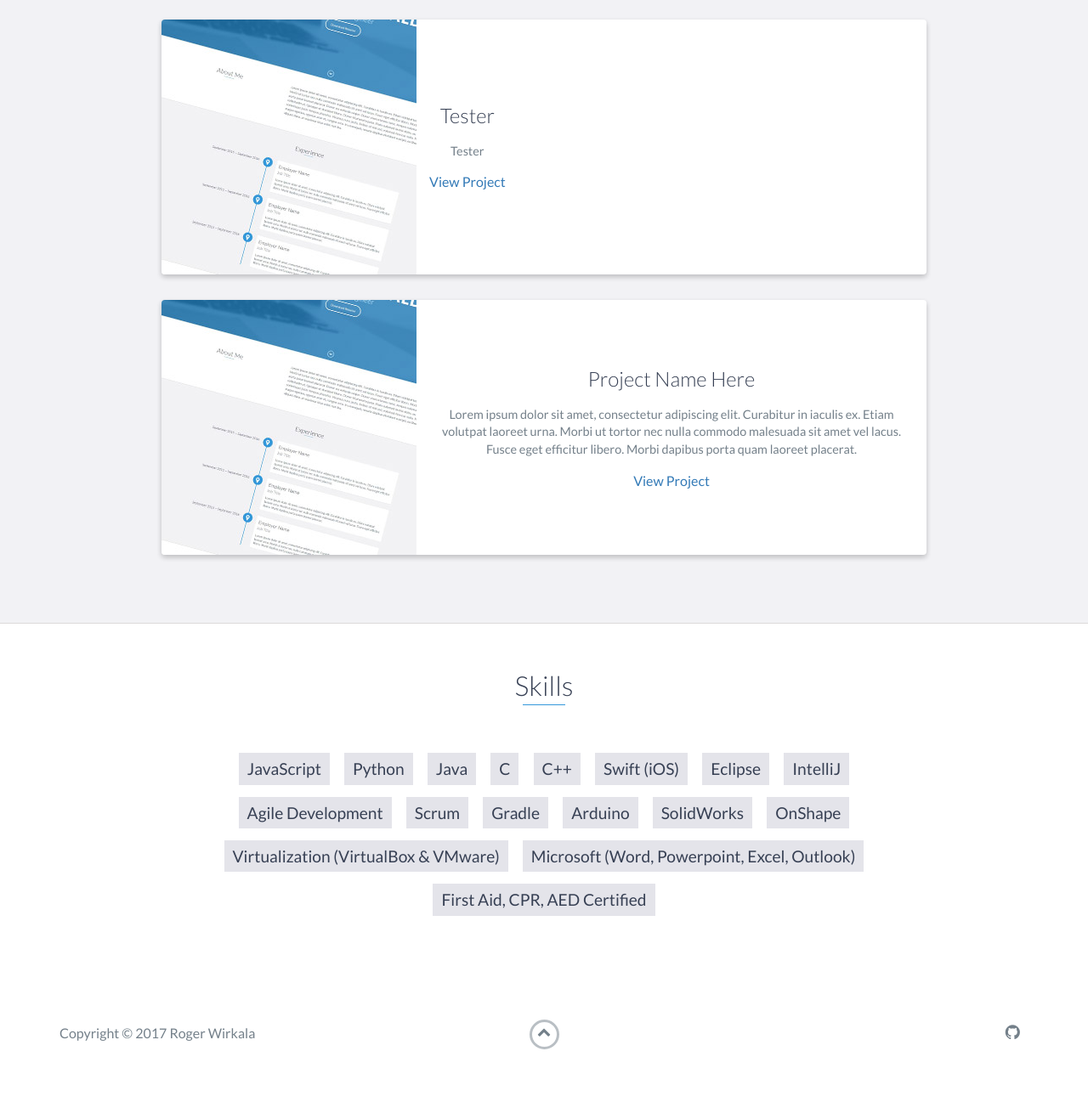
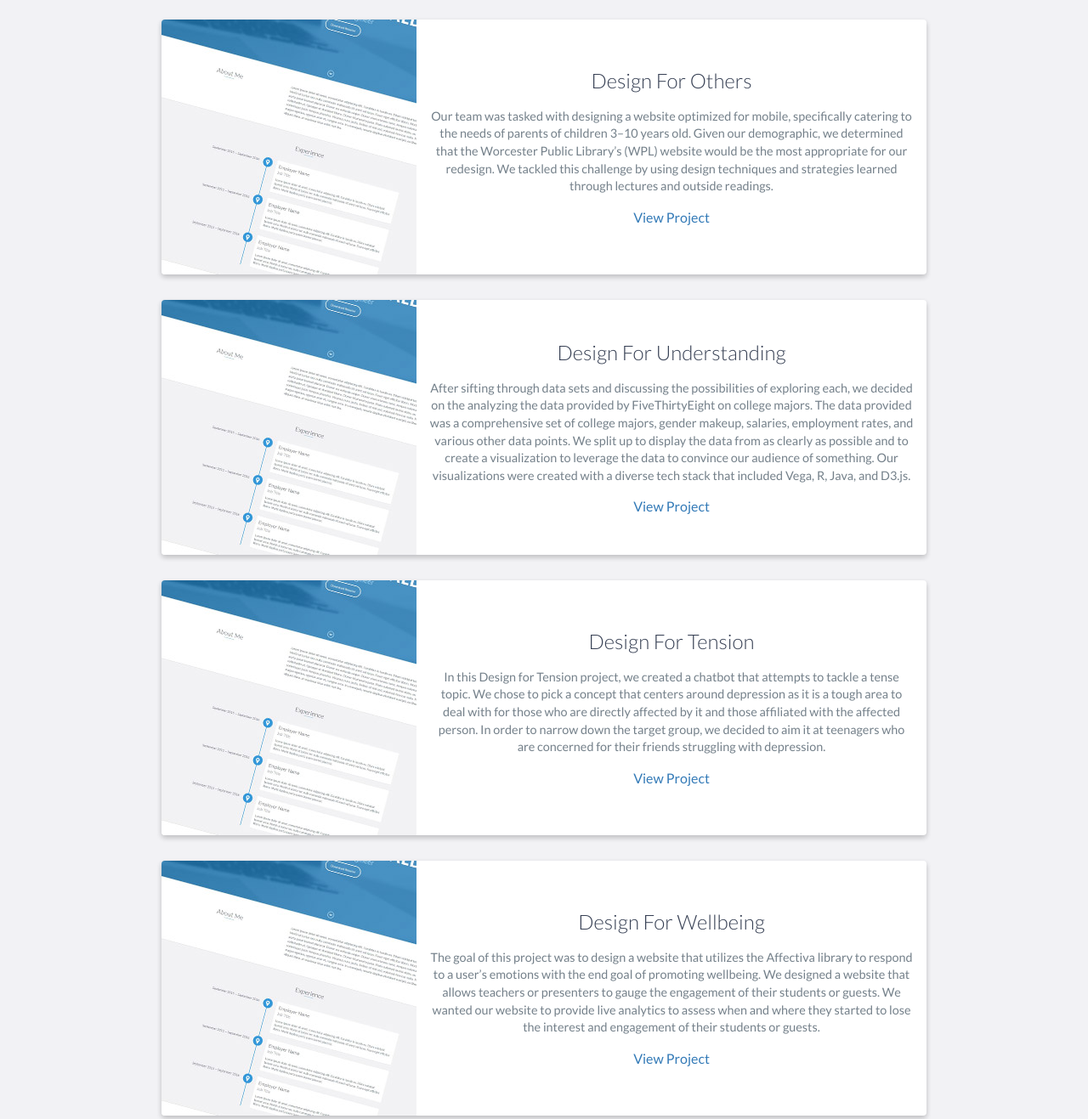
Before and after one commit to RogerWirkala/RogerWirkala.github.io, a website: page index.html in a window 1280 px wide. Shown: the part 2100-3417 px from the top of the page at 85% size. Before the commit the page ends 3388 px from the top, so only its background shows below. Drawn offline with nearby package versions, Linux system fonts and the light colour scheme.

Commit message:
Added all of previous projects

```diff
--- a/index.html
+++ b/index.html
@@ -128,11 +128,11 @@
                     </div>
                     <!-- End .project-image -->
                     <div class="project-info">
-                        <h3>Tester</h3>
+                        <h3>Design For Others</h3>
                         <p>
-                            Tester
+                            Our team was tasked with designing a website optimized for mobile, specifically catering to the needs of parents of children 3–10 years old. Given our demographic, we determined that the Worcester Public Library’s (WPL) website would be the most appropriate for our redesign. We tackled this challenge by using design techniques and strategies learned through lectures and outside readings.
                         </p>
-                        <a href="https://medium.com/@rogerwirkala/design-at-wpi-the-good-the-bad-and-the-ugly-a3d6509cd777">View Project</a>
+                        <a href="https://medium.com/@dannyd40/design-doc-for-design-for-others-ea7917c54677">View Project</a>
                     </div>
                     <!-- End .project-info -->
                 </div>
@@ -144,11 +144,43 @@
                     </div>
                     <!-- End .project-image -->
                     <div class="project-info">
-                        <h3>Project Name Here</h3>
+                        <h3>Design For Understanding</h3>
                         <p>
-                            Lorem ipsum dolor sit amet, consectetur adipiscing elit. Curabitur in iaculis ex. Etiam volutpat laoreet urna. Morbi ut tortor nec nulla commodo malesuada sit amet vel lacus. Fusce eget efficitur libero. Morbi dapibus porta quam laoreet placerat.
+                            After sifting through data sets and discussing the possibilities of exploring each, we decided on the analyzing the data provided by FiveThirtyEight on college majors. The data provided was a comprehensive set of college majors, gender makeup, salaries, employment rates, and various other data points. We split up to display the data from as clearly as possible and to create a visualization to leverage the data to convince our audience of something. Our visualizations were created with a diverse tech stack that included Vega, R, Java, and D3.js.
                         </p>
-                        <a href="#">View Project</a>
+                        <a href="https://medium.com/@michaelbosik/design-for-understanding-college-majors-bbd3751903db">View Project</a>
+                    </div>
+                    <!-- End .project-info -->
+                </div>
+                <!-- End .project -->
+
+                <div class="project shadow-large">
+                    <div class="project-image">
+                        <img src="images/project.jpg" />
+                    </div>
+                    <!-- End .project-image -->
+                    <div class="project-info">
+                        <h3>Design For Tension</h3>
+                        <p>
+                            In this Design for Tension project, we created a chatbot that attempts to tackle a tense topic. We chose to pick a concept that centers around depression as it is a tough area to deal with for those who are directly affected by it and those affiliated with the affected person. In order to narrow down the target group, we decided to aim it at teenagers who are concerned for their friends struggling with depression.
+                        </p>
+                        <a href="https://medium.com/design-for-tension/design-for-tension-designing-a-chat-box-for-friends-of-depressed-people-4275612161d">View Project</a>
+                    </div>
+                    <!-- End .project-info -->
+                </div>
+                <!-- End .project -->
+
+                <div class="project shadow-large">
+                    <div class="project-image">
+                        <img src="images/project.jpg" />
+                    </div>
+                    <!-- End .project-image -->
+                    <div class="project-info">
+                        <h3>Design For Wellbeing</h3>
+                        <p>
+                            The goal of this project was to design a website that utilizes the Affectiva library to respond to a user’s emotions with the end goal of promoting wellbeing. We designed a website that allows teachers or presenters to gauge the engagement of their students or guests. We wanted our website to provide live analytics to assess when and where they started to lose the interest and engagement of their students or guests.
+                        </p>
+                        <a href="https://medium.com/@justinkreiselman/design-for-wellbeing-d83a30cc12e8">View Project</a>
                     </div>
                     <!-- End .project-info -->
                 </div>
```
